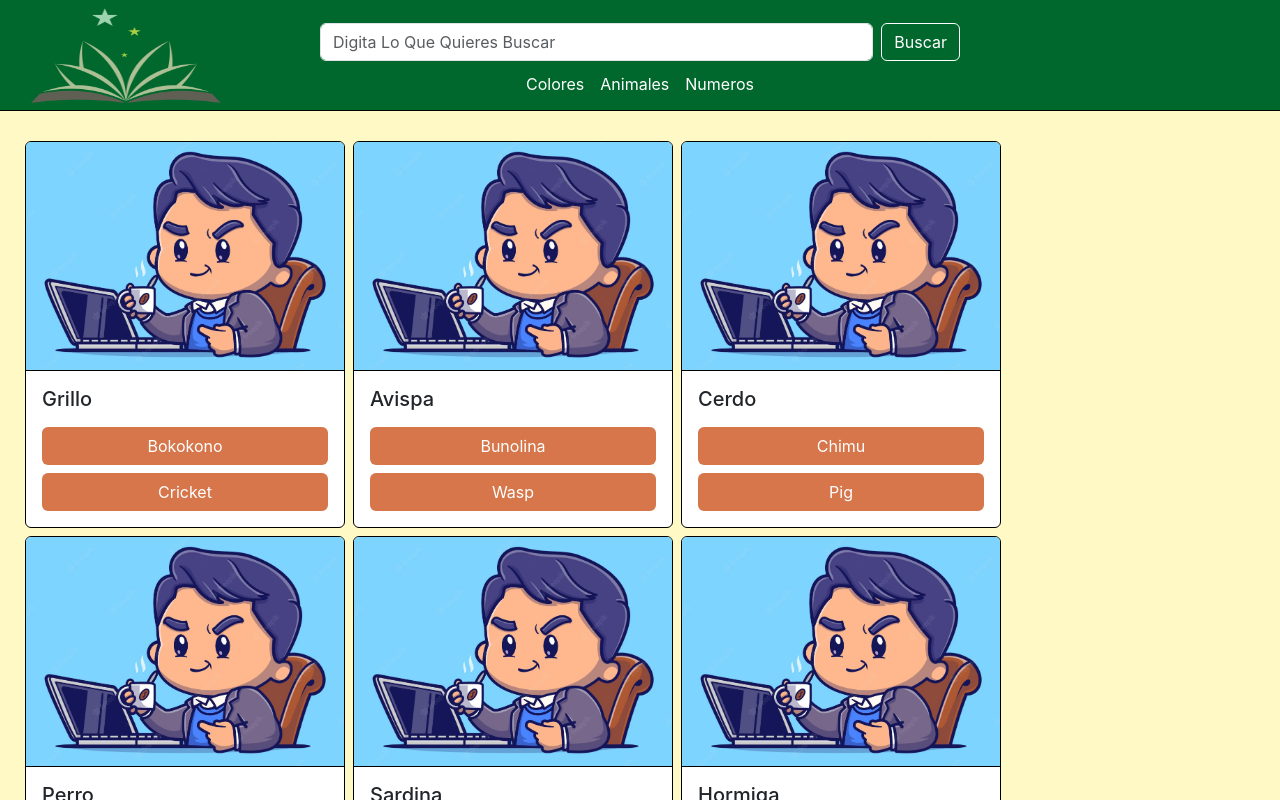
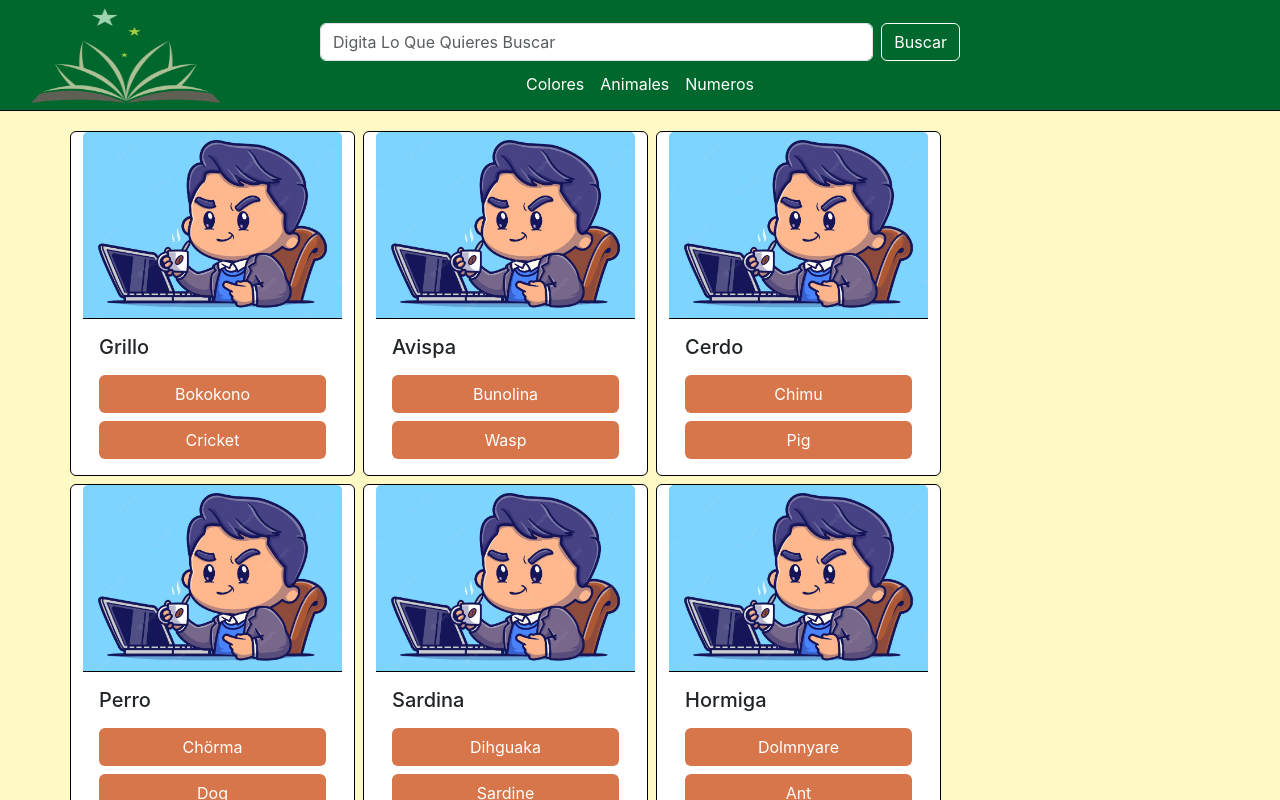
Before and after one commit to LuisPg10/kankuamo-dictionary, a React (Create React App) app: page /animals in a window 1280 px wide. Shown: the top 800 px of the page. Built offline with nearby package versions, Linux system fonts and the light colour scheme.

Commit message:
add: class for general layouts created and initial rows and columns added

```diff
--- a/src/components/Card/Card.css
+++ b/src/components/Card/Card.css
@@ -1,7 +1,6 @@
 .card {
   border-color: black;
   margin: 0 8px 8px 0;
-  width: 20rem;
   background: white;
 }
 
--- a/src/index.css
+++ b/src/index.css
@@ -22,8 +22,3 @@ h1 {
   background: white;
   font-weight: bold;
 }
-
-.row {
-  padding: 10px 10px 10px 25px;
-  justify-content: left;
-}
--- a/src/layouts/AppLayout.jsx
+++ b/src/layouts/AppLayout.jsx
@@ -1,18 +1,21 @@
 import { Outlet } from 'react-router';
 import { Header } from '../components/Header';
 import { Footer } from '../components/Footer';
+import '../shared/css/layouts.css';
 
 export const AppLayout = () => {
   return (
-    <>
+    <div className="main-layout">
       <Header />
       <main>
         {/* <h1 className="mt-auto"></h1> */}
-        <section className="row row-cols-2 row-cols-md-4 g-0">
-          <Outlet />
+        <section className="container">
+          <div className="row row-cols-1 row-cols-sm-2 row-cols-md-4">
+            <Outlet />
+          </div>
         </section>
       </main>
       <Footer />
-    </>
+    </div>
   );
 };
--- a/src/pages/ColorsPage.jsx
+++ b/src/pages/ColorsPage.jsx
@@ -6,7 +6,9 @@ export const ColorsPage = () => {
     //* Colors cards
     <>
       {colorsData.map((color) => (
-        <Card key={color.spanish} word={color} />
+        <div key={color.spanish} className="col">
+          <Card word={color} />
+        </div>
       ))}
     </>
   );
--- /dev/null
+++ b/src/shared/css/layouts.css
@@ -0,0 +1,5 @@
+.main-layout {
+  display: grid;
+  min-height: 100dvh;
+  grid-template-rows: auto 1fr auto;
+}
```
Also changed, not shown: src/components/Card/Card.jsx (+4 -3 lines).
